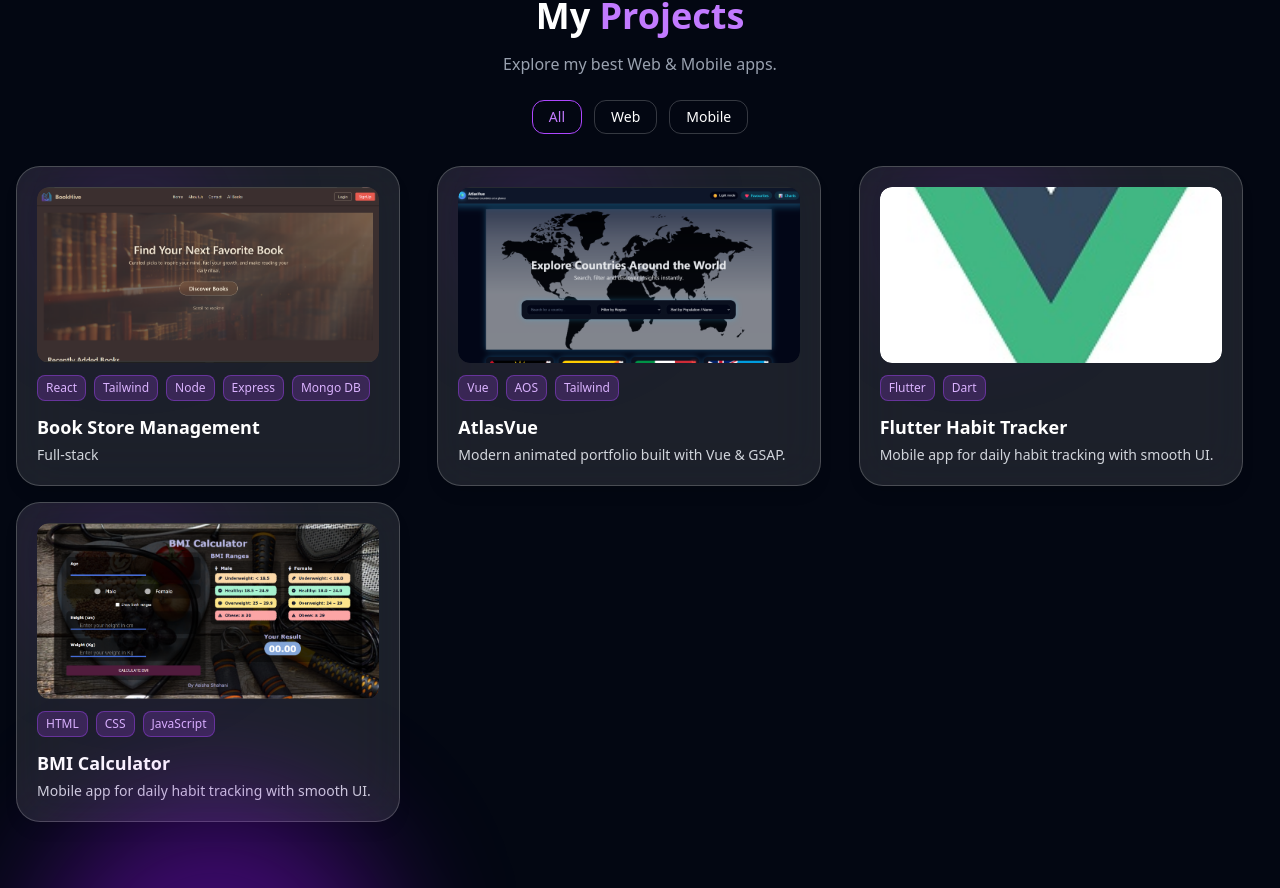
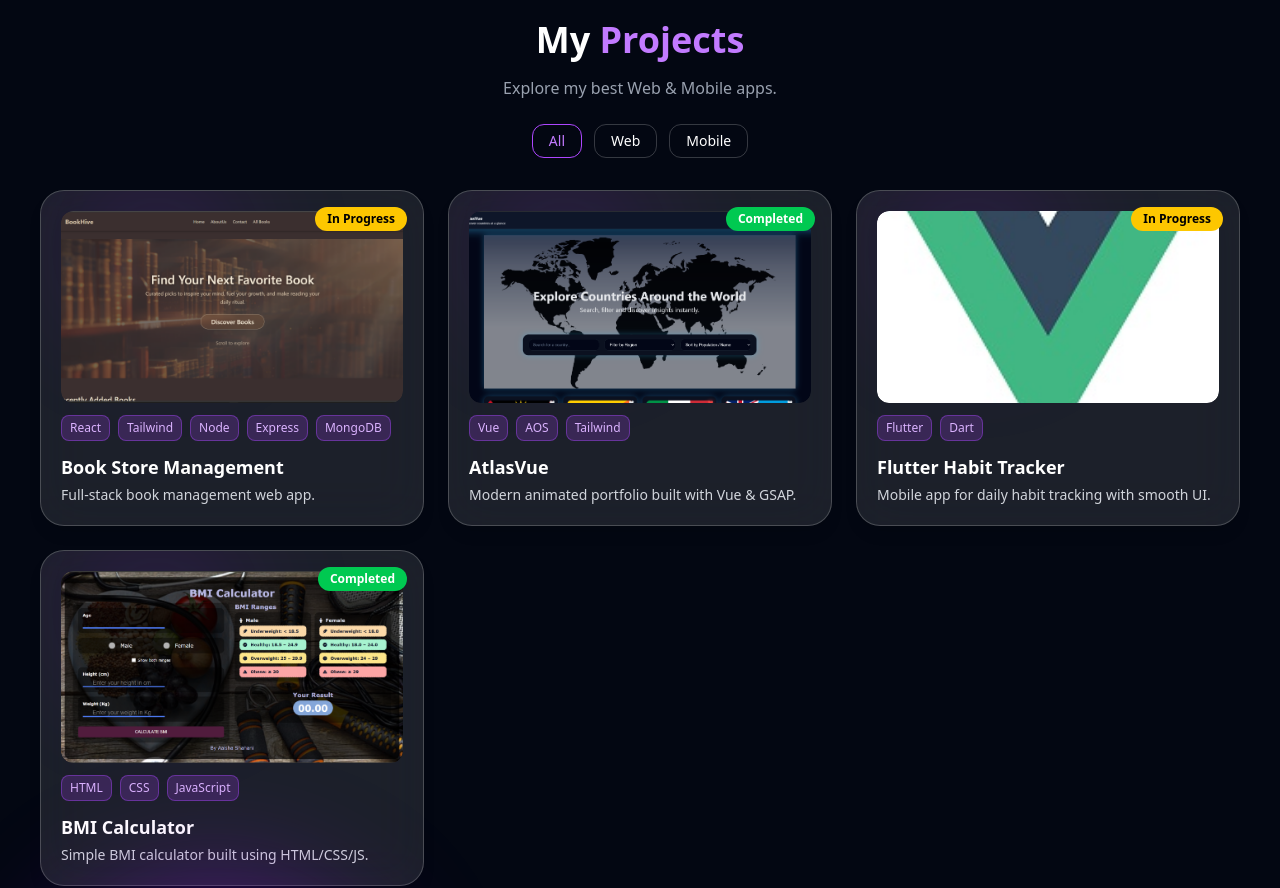
Before and after one commit to AaishaShahani2001/Portfolio, a React (Vite) app: page / in a window 1280 px wide. Shown: the part 2746-3634 px from the top of the page. Built offline with nearby package versions, Linux system fonts and the light colour scheme.

Commit message:
updated with Status badge is inside the project cards in Projects section

```diff
--- a/src/components/Projects.jsx
+++ b/src/components/Projects.jsx
@@ -4,55 +4,64 @@ import img_bmi from "../assets/bmi_calculator.png";
 import img_atlasVue from "../assets/altasVue.png";
 import img_bookhive from "../assets/bookhive.png";
 
-const ProjectCard = ({ image, title, description, live, github, tech }) => {
+const ProjectCard = ({ image, title, description, live, github, tech, status }) => {
   return (
     <article
       className="relative w-full max-w-sm p-5 rounded-3xl overflow-hidden
       backdrop-blur-xl bg-white/10 border border-white/20 shadow-lg
       hover:shadow-purple-500/40 transition-all duration-300 group
-      transform hover:-translate-y-1 hover:scale-[1.01] cursor-pointer"
+      hover:-translate-y-1 hover:scale-[1.01] cursor-pointer mx-auto"
       data-aos="fade-up"
     >
-      {/* Glow */}
+      {/* Status Badge */}
+      <span
+        className={`absolute top-4 right-4 px-3 py-1 text-xs font-semibold rounded-full z-20
+        ${status === "Completed" ? "bg-green-500 text-white" : "bg-yellow-400 text-black"}`}
+      >
+        {status}
+      </span>
+
+      {/* Glow Effect */}
       <div className="absolute z-0 w-48 h-48 bg-purple-600/40 blur-3xl rounded-full -top-10 left-5 opacity-30"></div>
 
       <div className="relative z-10">
 
-        <figure className="relative rounded-xl overflow-hidden">
+        {/* Image */}
+        <figure className="relative rounded-xl overflow-hidden h-48">
           <img
             src={image}
             alt={title}
-            className="w-full h-44 object-cover rounded-xl transition-transform duration-300 group-hover:scale-105"
+            className="w-full h-full object-cover rounded-xl transition-transform duration-300 group-hover:scale-105"
           />
 
-          {/* Hover Buttons */}
+          {/* Hover Buttons — ALWAYS visible */}
           <div
             className="absolute inset-0 bg-black/40 flex items-center justify-center gap-4
-            opacity-0 group-hover:opacity-100 transition-all duration-300 rounded-xl"
+            opacity-0 group-hover:opacity-100 transition-all duration-300 rounded-xl z-20"
           >
             <a
-              href={live}
+              href={live || "#"}
               target="_blank"
               rel="noopener noreferrer"
               className="bg-purple-500/80 text-white px-4 py-2 rounded-xl
-              hover:bg-purple-600 transition-all"
+              hover:bg-purple-600 transition-all text-sm"
             >
               Live Demo
             </a>
 
             <a
-              href={github}
+              href={github || "#"}
               target="_blank"
               rel="noopener noreferrer"
               className="bg-white text-black px-4 py-2 rounded-xl
-              hover:bg-purple-300 transition-all"
+              hover:bg-purple-300 transition-all text-sm"
             >
               GitHub
             </a>
           </div>
         </figure>
 
-        {/* Tech Stack Badges */}
+        {/* Tech Stack */}
         <div className="flex flex-wrap gap-2 mt-3">
           {tech.map((t, i) => (
             <span
@@ -64,10 +73,12 @@ const ProjectCard = ({ image, title, description, live, github, tech }) => {
           ))}
         </div>
 
+        {/* Title */}
         <header>
           <h3 className="text-lg font-bold mt-3 text-white">{title}</h3>
         </header>
 
+        {/* Description */}
         <p className="text-gray-300 text-sm mt-1">{description}</p>
       </div>
     </article>
@@ -82,11 +93,12 @@ export default function Projects() {
     {
       image: img_bookhive,
       title: "Book Store Management",
-      description: "Full-stack",
+      description: "Full-stack book management web app.",
       live: "",
       github: "",
       type: "Web",
-      tech: ["React", "Tailwind", "Node", "Express", "Mongo DB"],
+      tech: ["React", "Tailwind", "Node", "Express", "MongoDB"],
+      status: "In Progress",
     },
     {
       image: img_atlasVue,
@@ -96,6 +108,7 @@ export default function Projects() {
       github: "",
       type: "Web",
       tech: ["Vue", "AOS", "Tailwind"],
+      status: "Completed",
     },
     {
       image: img_flutter,
@@ -105,15 +118,17 @@ export default function Projects() {
       github: "",
       type: "Mobile",
       tech: ["Flutter", "Dart"],
+      status: "In Progress",
     },
     {
       image: img_bmi,
       title: "BMI Calculator",
-      description: "Mobile app for daily habit tracking with smooth UI.",
+      description: "Simple BMI calculator built using HTML/CSS/JS.",
       live: "",
       github: "",
       type: "Web",
       tech: ["HTML", "CSS", "JavaScript"],
+      status: "Completed",
     },
   ];
 
@@ -131,7 +146,7 @@ export default function Projects() {
       : allProjects.filter((p) => p.type === category);
 
   return (
-    <main className="p-4">
+    <main className="p-6 sm:p-10">
 
       {/* Header */}
       <section id="projects" data-aos="fade-up">
@@ -146,7 +161,7 @@ export default function Projects() {
       </section>
 
       {/* Category Filter */}
-      <div className="flex justify-center gap-3 mt-6 mb-8 relative">
+      <div className="flex justify-center gap-3 mt-6 mb-8 relative cursor-pointer">
 
         {/* Sliding highlight */}
         <div
@@ -165,7 +180,7 @@ export default function Projects() {
           <button
             key={c}
             onClick={() => handleFilter(c)}
-            className={`px-4 py-1.5 rounded-xl text-sm font-medium transition-all border
+            className={`px-4 py-1.5 rounded-xl text-sm font-medium transition-all border cursor-pointer
             ${
               category === c
                 ? "text-purple-400 border-purple-500"
@@ -177,9 +192,9 @@ export default function Projects() {
         ))}
       </div>
 
-      {/* Project Grid - gaps reduced */}
+      {/* Project Grid */}
       <section
-        className={`grid grid-cols-1 sm:grid-cols-2 lg:grid-cols-3 gap-4 transition-opacity duration-300 ${
+        className={`grid grid-cols-1 sm:grid-cols-2 lg:grid-cols-3 gap-6 transition-opacity duration-300 ${
           fade ? "opacity-100" : "opacity-0"
         }`}
       >
@@ -192,6 +207,7 @@ export default function Projects() {
             live={project.live}
             github={project.github}
             tech={project.tech}
+            status={project.status}
           />
         ))}
       </section>
```
